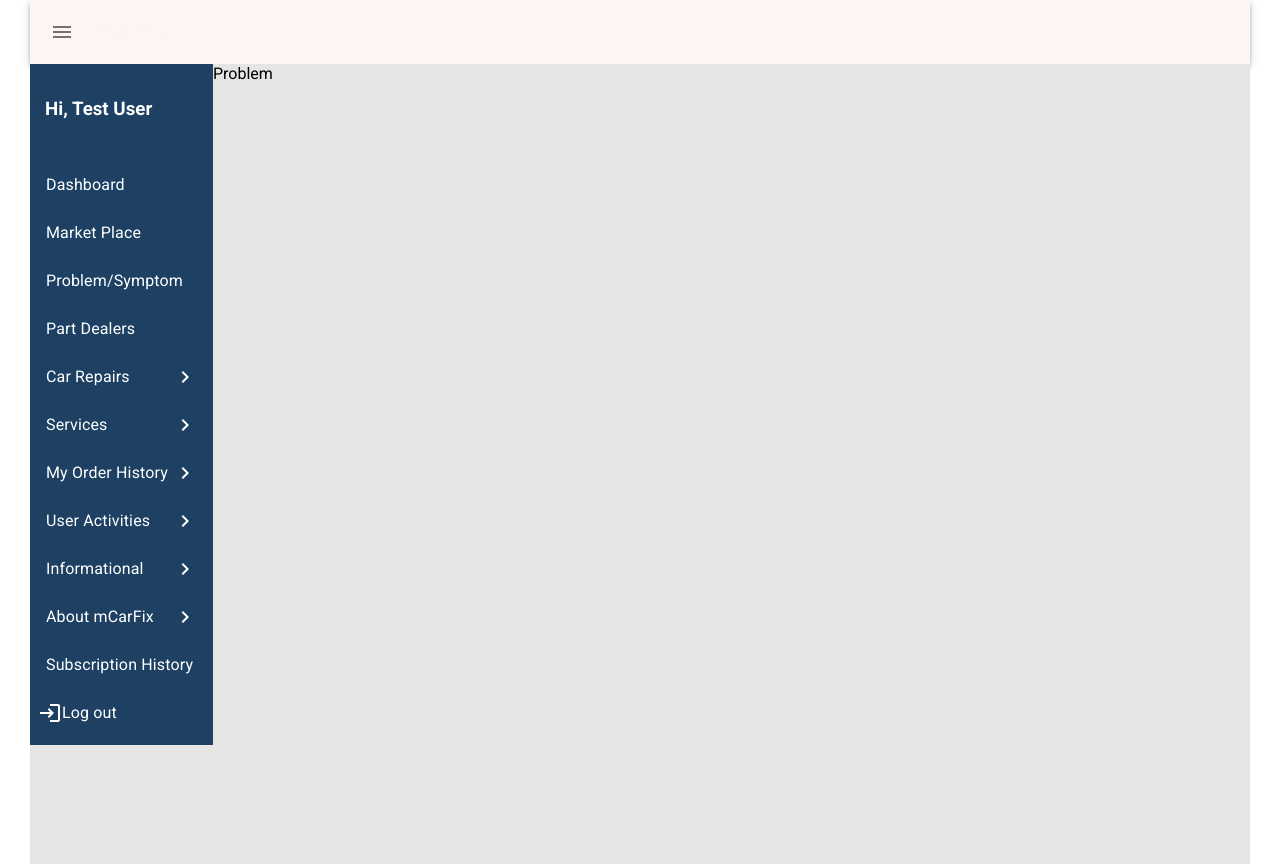
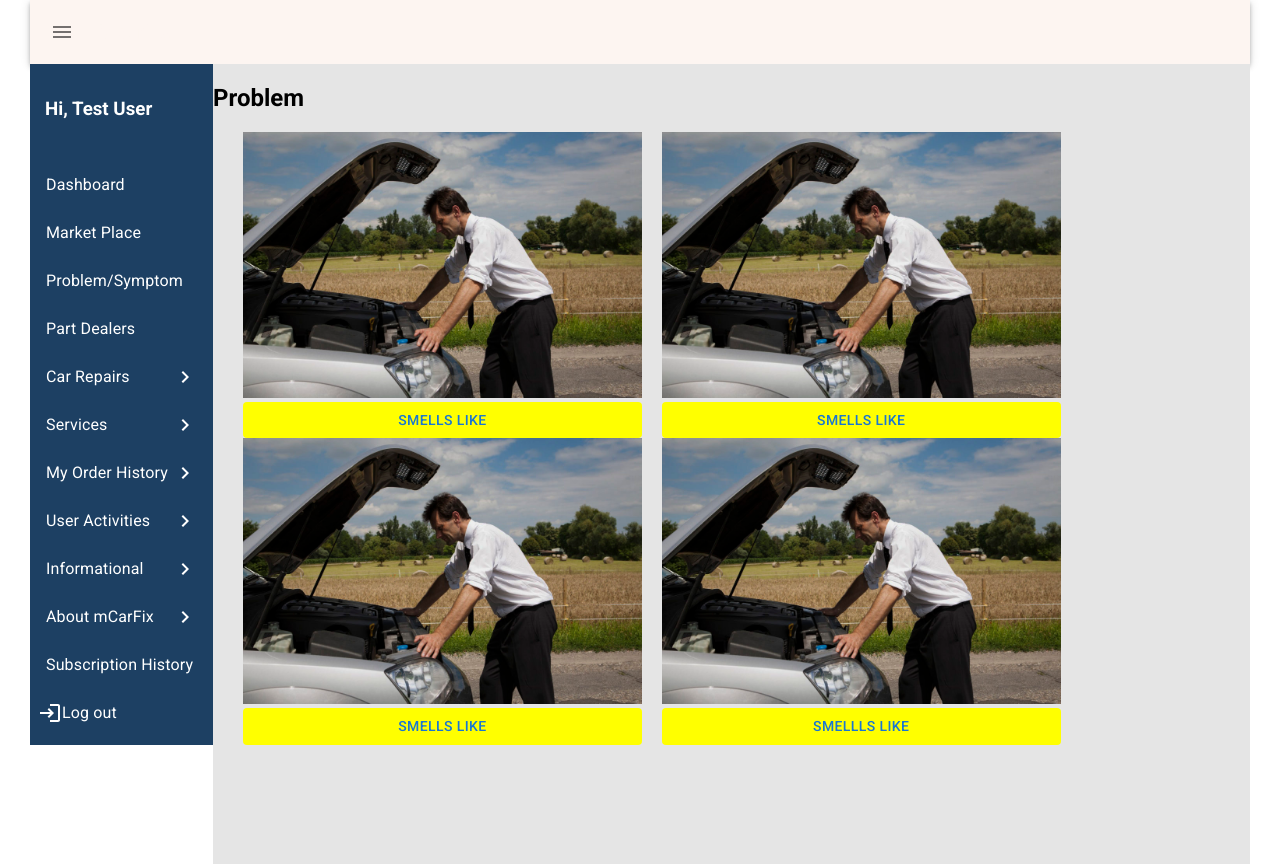
Before and after one commit to chibukasia/mcarfix-user-dashboard, a React (Create React App) app: page /problem in a window 1280 px wide. Built offline with nearby package versions, Linux system fonts and the light colour scheme.

Commit message:
fixed some styling

```diff
--- a/public/index.html
+++ b/public/index.html
@@ -27,6 +27,7 @@
     <title>React App</title>
     <link rel="preconnect" href="https://fonts.googleapis.com" />
     <link rel="preconnect" href="https://fonts.gstatic.com" crossorigin />
+    <link rel="text/css" href="https://cdn.jsdelivr.net/npm/bootstrap@5.3.0-alpha1/dist/css/bootstrap.min.css"/>
     <link
       href="https://fonts.googleapis.com/css2?family=Roboto:ital,wght@1,300&display=swap"
       rel="stylesheet"
--- a/src/App.css
+++ b/src/App.css
@@ -43,6 +43,7 @@
   width: 100%;
   height: 100%;
   display: inline;
+  background-color: #e5e5e5;
   font-family: 'Roboto', sans-serif;
 }
 .sidebar{
@@ -71,6 +72,7 @@
 }
 .content{
   background-color: #e5e5e5;
+  float: right;
   height: 100vh;
 }
  a {
@@ -152,3 +154,13 @@ li:hover{
 .details a:hover {
   color: black;
 }
+.problem{
+  padding: 0 20px;
+  display: flex;
+  flex-wrap: wrap;
+}
+.card{
+  flex-direction: row;
+  /* flex-wrap: nowrap; */
+  margin: 0 10px;
+}
--- a/src/App.js
+++ b/src/App.js
@@ -47,6 +47,7 @@ import Profile from './components/about_mcarfix/Profile';
 import Support from './components/about_mcarfix/Support';
 import TermsAndPrivacyPolicy from './components/about_mcarfix/TermsAndPrivacyPolicy';
 import UpdateProfile from './components/about_mcarfix/UpdateProfile';
+import CarZone from './components/CarZone';
 
 function App() {
   return (
@@ -91,6 +92,7 @@ function App() {
           <Route exact path='support' element={<Support/>}/>
           <Route exact path='terms-and-privacy-policy' element={<TermsAndPrivacyPolicy/>}/>
           <Route exact path='update-profile' element={<UpdateProfile/>}/>
+          <Route exact path='car-zone' element={<CarZone/>}/>
         </Route>
       </Routes>
     </div>
--- /dev/null
+++ b/src/components/CarZone.js
@@ -0,0 +1,9 @@
+import React from 'react'
+
+function CarZone() {
+  return (
+    <div>CarZone</div>
+  )
+}
+
+export default CarZone
--- a/src/components/Home.js
+++ b/src/components/Home.js
@@ -24,7 +24,7 @@ function Home() {
         <div className="sidebar" style={{ backgroundColor: "#1d4063", width: `${width}%` }}>
           <MenuList />
         </div>
-        <div className="content" style={{ backgroundColor: "#e5e5e5" }}>
+        <div className="content" style={{ backgroundColor: "#e5e5e5", width: `${100 - width}%` }}>
           <Outlet />
         </div>
       </div>
--- a/src/components/MarketPlace.js
+++ b/src/components/MarketPlace.js
@@ -1,8 +1,12 @@
 import React from 'react'
+import { Link } from 'react-router-dom'
 
 function MarketPlace() {
   return (
-    <div>MarketPlace</div>
+    <div>
+      <h2>MarketPlace</h2>
+      <Link to='/car-zone'> Car Zone </Link>
+    </div>
   )
 }
 
--- a/src/components/Problem.js
+++ b/src/components/Problem.js
@@ -1,9 +1,47 @@
-import React from 'react'
+import React from "react";
+import carpart from "../icons/carpart.png";
+import symptom from "../icons/breakdown.jpg";
+import Button from '@mui/material/Button'
 
 function Problem() {
   return (
-    <div>Problem</div>
-  )
+    <div>
+      <h2>Problem</h2>
+      <div className="problem">
+        <div className="card" style={{ width: "40%" }}>
+          <img src={symptom} alt="Alps" style={{ width: "100%" }} />
+          <div className="card-body">
+            <Button sx={{width: '100%', backgroundColor: "yellow"}}>Smells like</Button>
+          </div>
+        </div>
+        <div className="card" style={{ width: "40%" }}>
+          <img src={symptom} alt="Alps" style={{ width: "100%" }} />
+          <div className="card-body">
+            <Button sx={{width: '100%', backgroundColor: "yellow"}}>Smells like</Button>
+          </div>
+        </div>
+        <div className="card" style={{ width: "40%" }}>
+          <img src={symptom} alt="Alps" style={{ width: "100%" }} />
+          <div className="card-body">
+            <Button sx={{width: '100%', backgroundColor: "yellow"}}>Smells like</Button>
+          </div>
+        </div>
+
+        <div className="card" style={{ width: "40%" }}>
+          <img
+            // className="card-img-top"
+            src={symptom}
+            alt="Card image"
+            style={{ width: "100%" }}
+          />
+          <div className="card-body">
+            {/* <h4 className="card-title"></h4> */}
+            <Button sx={{width: '100%', backgroundColor: "yellow"}}>Smellls Like</Button>
+          </div>
+        </div>
+      </div>
+    </div>
+  );
 }
 
-export default Problem
+export default Problem;
--- a/src/index.css
+++ b/src/index.css
@@ -6,6 +6,7 @@ body {
     sans-serif;
   -webkit-font-smoothing: antialiased;
   -moz-osx-font-smoothing: grayscale;
+
 }
 
 code {
```
Also changed, not shown: src/icons/breakdown.jpg (added).
